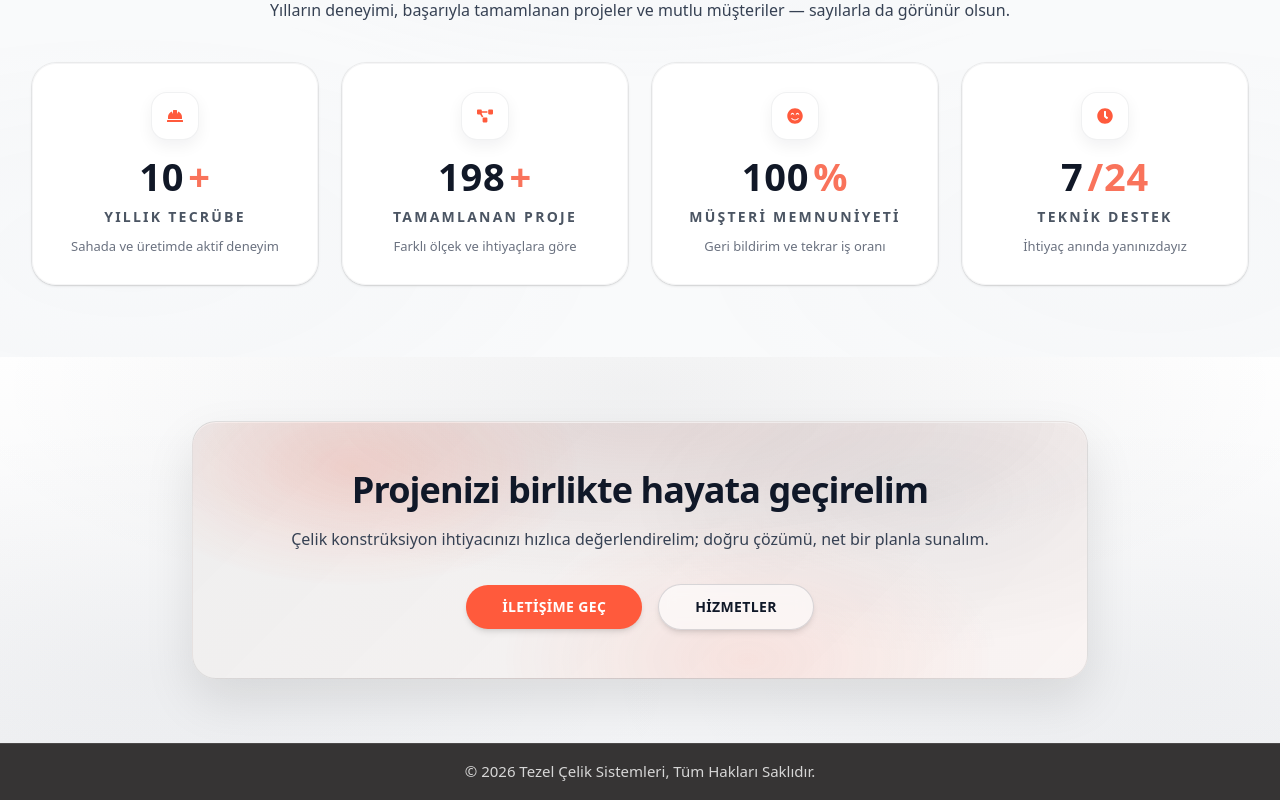
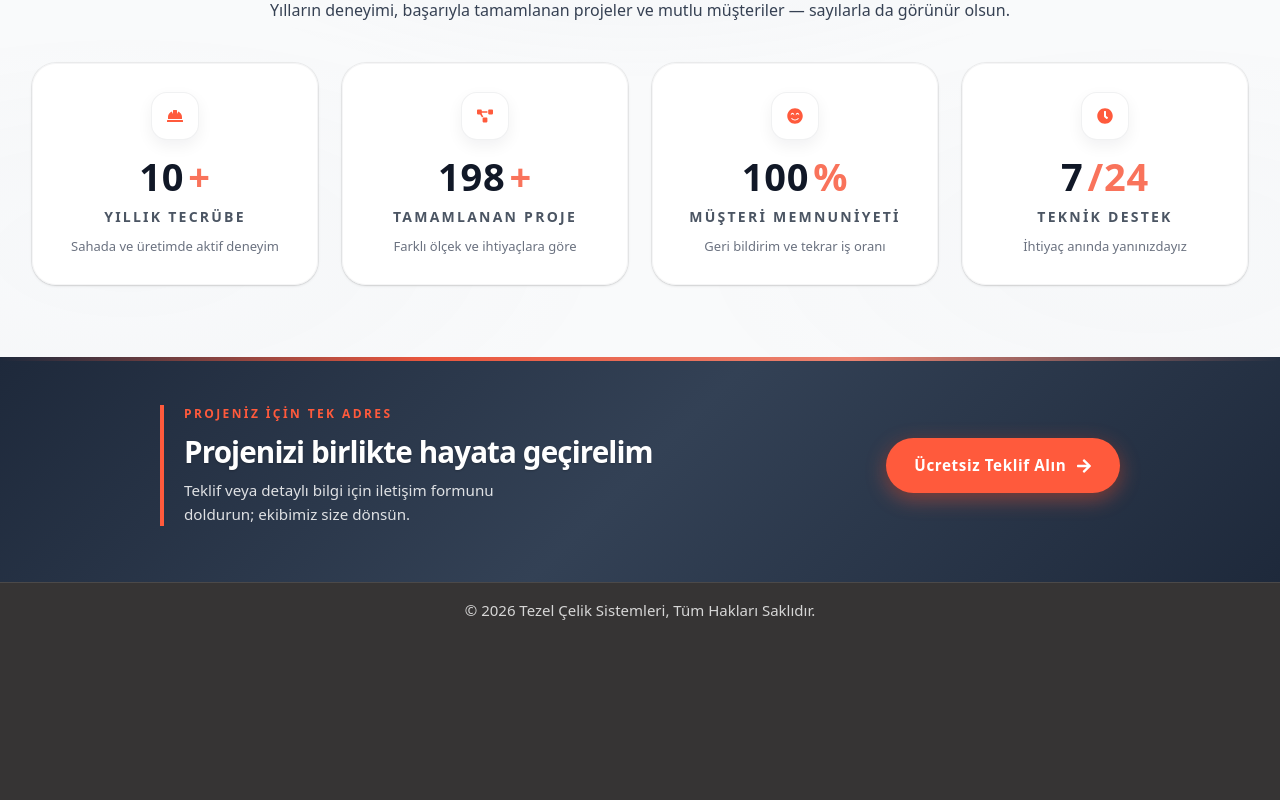
Before and after one commit to muhammetfisek/TezelCelik-WebSite, a Next.js app: page /about in a window 1280 px wide. Shown: the part 2314-3114 px from the top of the page. After the commit the page ends 2953 px from the top, so only its background shows below. Built offline with nearby package versions, Linux system fonts and the light colour scheme.

Commit message:
Replace CTA section in AboutPage with ServicesCtaBanner component to improve user engagement and streamline the layout.

```diff
--- a/app/about/page.tsx
+++ b/app/about/page.tsx
@@ -1,5 +1,4 @@
 import Image from "next/image";
-import Link from "next/link";
 import {
   FaBullseye,
   FaCheckCircle,
@@ -15,6 +14,7 @@ import aboutImage from "@/images/anasayfa_arkaplan.jpeg";
 
 import "./about.css";
 import { StatsSection } from "./StatsSection";
+import { ServicesCtaBanner } from "@/app/components/ServicesCtaBanner/ServicesCtaBanner";
 
 const NAVBAR_HEIGHT = 90;
 const HERO_MIN_HEIGHT = 360;
@@ -286,34 +286,7 @@ export default function AboutPage() {
       {/* Rakamlarla Tezel Çelik */}
       <StatsSection />
 
-      {/* CTA */}
-      <section className="about-cta py-16">
-        <div className="container mx-auto px-4 lg:px-8">
-          <div className="about-cta-card mx-auto max-w-4xl rounded-3xl px-6 py-12 text-center shadow-xl ring-1 ring-black/5 sm:px-10">
-            <h2 className="text-3xl font-extrabold tracking-tight text-gray-900 sm:text-4xl">
-              Projenizi birlikte hayata geçirelim
-            </h2>
-            <p className="mt-4 text-base leading-relaxed text-gray-700">
-              Çelik konstrüksiyon ihtiyacınızı hızlıca değerlendirelim; doğru
-              çözümü, net bir planla sunalım.
-            </p>
-            <div className="mt-8 flex flex-wrap items-center justify-center gap-4">
-              <Link
-                href="/contact"
-                className="rounded-full bg-[#FF5A3C] px-9 py-3 text-sm font-bold uppercase tracking-wide text-white shadow-md transition-transform hover:-translate-y-0.5 hover:shadow-lg"
-              >
-                İletişime Geç
-              </Link>
-              <Link
-                href="/services"
-                className="rounded-full border border-gray-900/15 bg-white/60 px-9 py-3 text-sm font-bold uppercase tracking-wide text-gray-900 shadow-md backdrop-blur transition-colors hover:bg-white"
-              >
-                Hizmetler
-              </Link>
-            </div>
-          </div>
-        </div>
-      </section>
+      <ServicesCtaBanner />
     </main>
   );
 }
```
